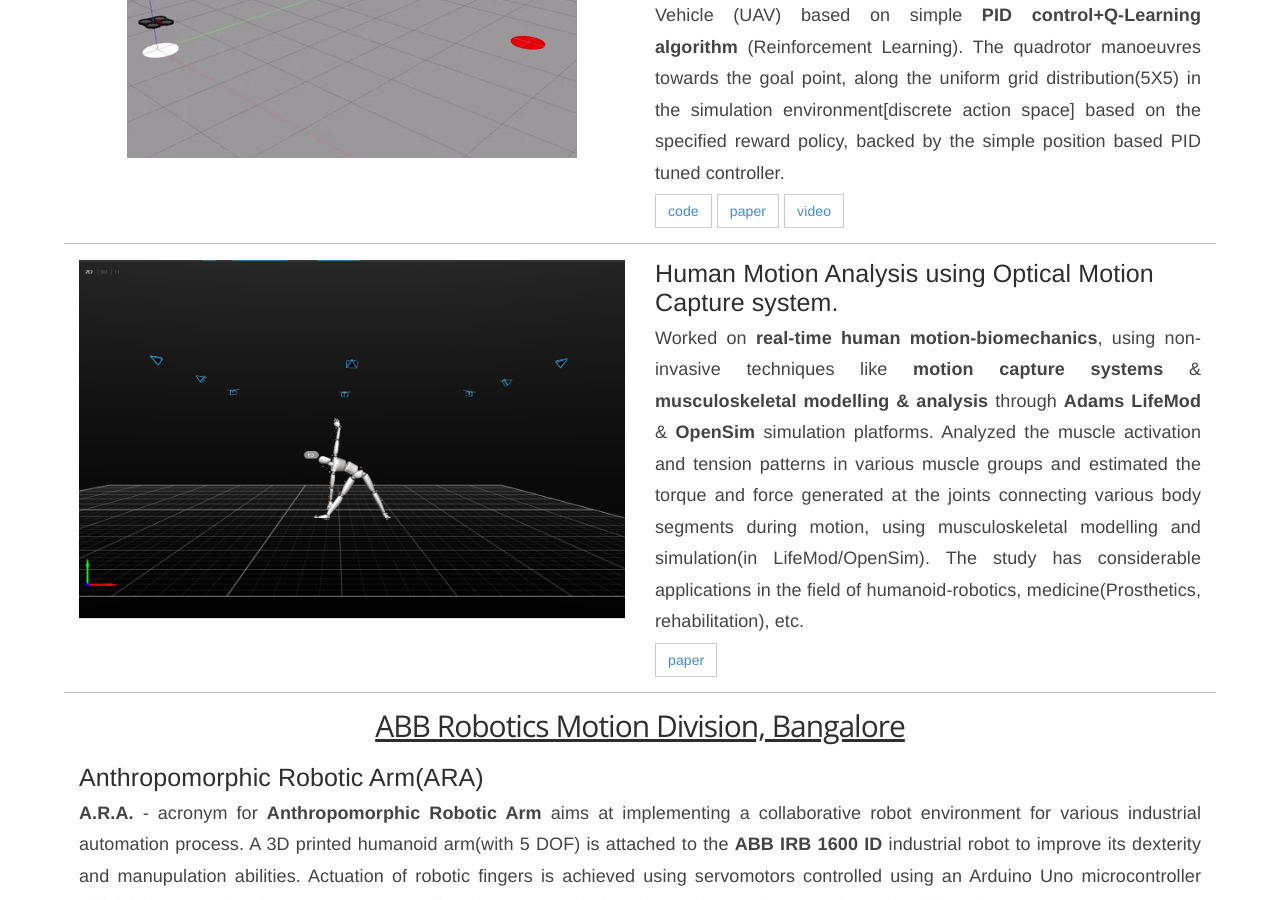
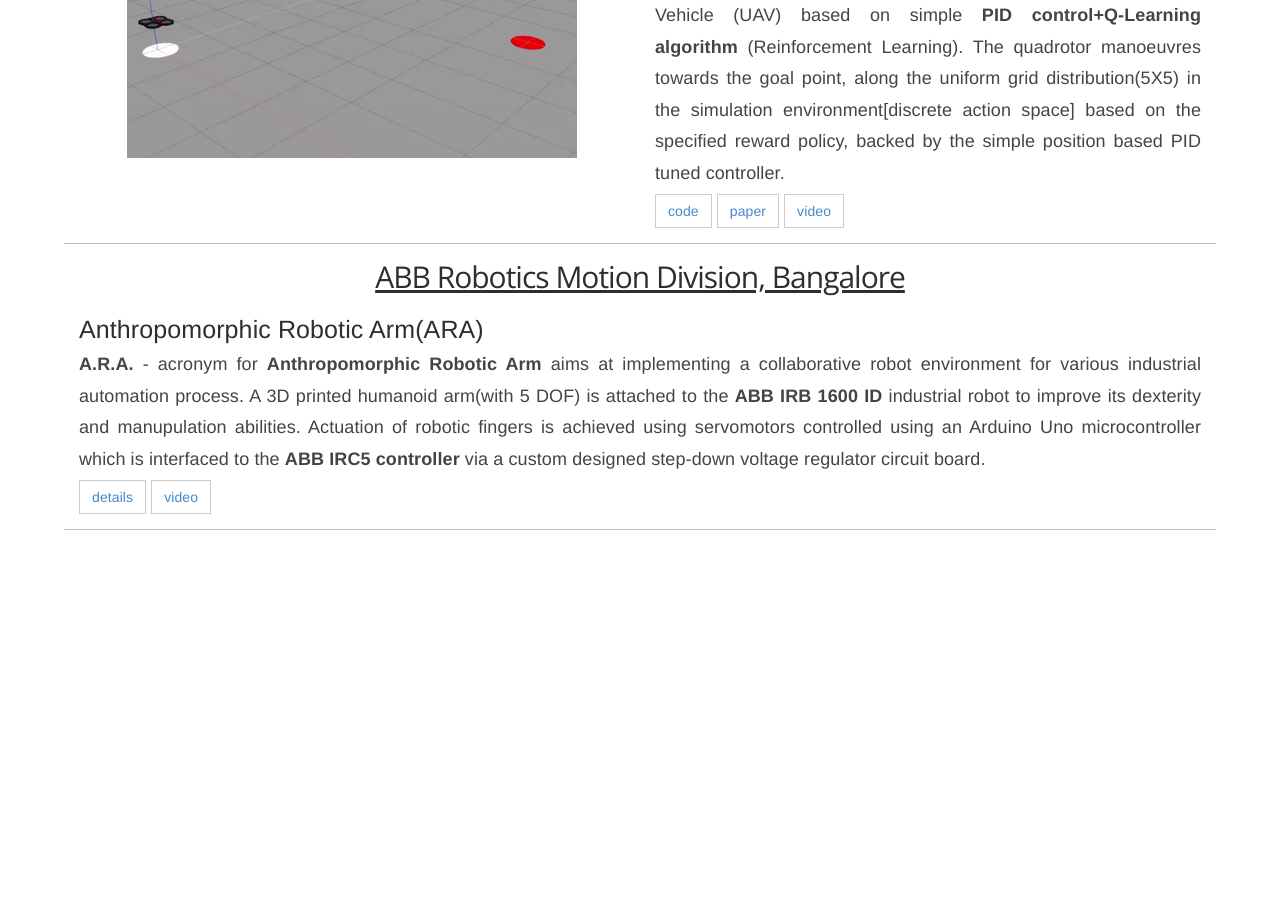
Before and after one commit to navuboy/navuboy.github.io, a Jekyll site: the page built from research.html, in a window 1280 px wide and 900 px high, scrolled down 966 px. Built offline with Jekyll 4.4.1, drawn with Linux system fonts in a browser that asks for light colours; some web fonts are replaced; after the commit the page ends 1497 px from its top, so only the background shows below that.

Commit message:
Updated research.md

```diff
--- a/_includes/research.md
+++ b/_includes/research.md
@@ -64,25 +64,6 @@
         <a href="https://github.com/nav74neet/rl_ardrone" class="md-link btn-default btn rbtn">code</a>
         <a href="https://arxiv.org/abs/1801.05086" class="md-link btn-default btn rbtn">paper</a>
         <a href="https://www.youtube.com/watch?v=SDqPfhUeoCo&feature=youtu.be" class="md-link btn-default btn rbtn">video</a>
-   </div>
-  </div>
-</div>
-
----
-
-<div class="container-fluid">
-  <div class="row">
-    <div class="col-md-6">
-        <img class="rimg" src="{{ site.github.url }}/media/mocap.png" />
-    </div>
-    <div class="col-md-6">
-        <h3 class="rtitle">Human Motion Analysis using Optical Motion Capture system.</h3>
-        <p style="text-align:justify">
-        Worked on <b>real-time human motion-biomechanics</b>, using non-invasive techniques like <b>motion capture systems</b> & <b>musculoskeletal modelling & analysis</b> through <b>Adams LifeMod</b> & <b>OpenSim</b> simulation platforms. Analyzed the muscle activation and tension patterns in various muscle groups and estimated the torque and force generated at the joints connecting various body segments during motion, using musculoskeletal modelling and simulation(in LifeMod/OpenSim). The study has considerable applications in the field of humanoid-robotics, medicine(Prosthetics, rehabilitation), etc.
-        </p>
-        <!-- <a href="https://github.com/nav74neet/rl_ardrone" class="md-link btn-default btn rbtn">code</a> -->
-        <a href="http://www.ijoy.org.in/text.asp?2018/11/3/201/240316" class="md-link btn-default btn rbtn">paper</a>
-        <!-- <a href="https://www.youtube.com/watch?v=SDqPfhUeoCo&feature=youtu.be" class="md-link btn-default btn rbtn">video</a> -->
    </div>
   </div>
 </div>
```
Also changed, not shown: media/unnamed.gif (added).
